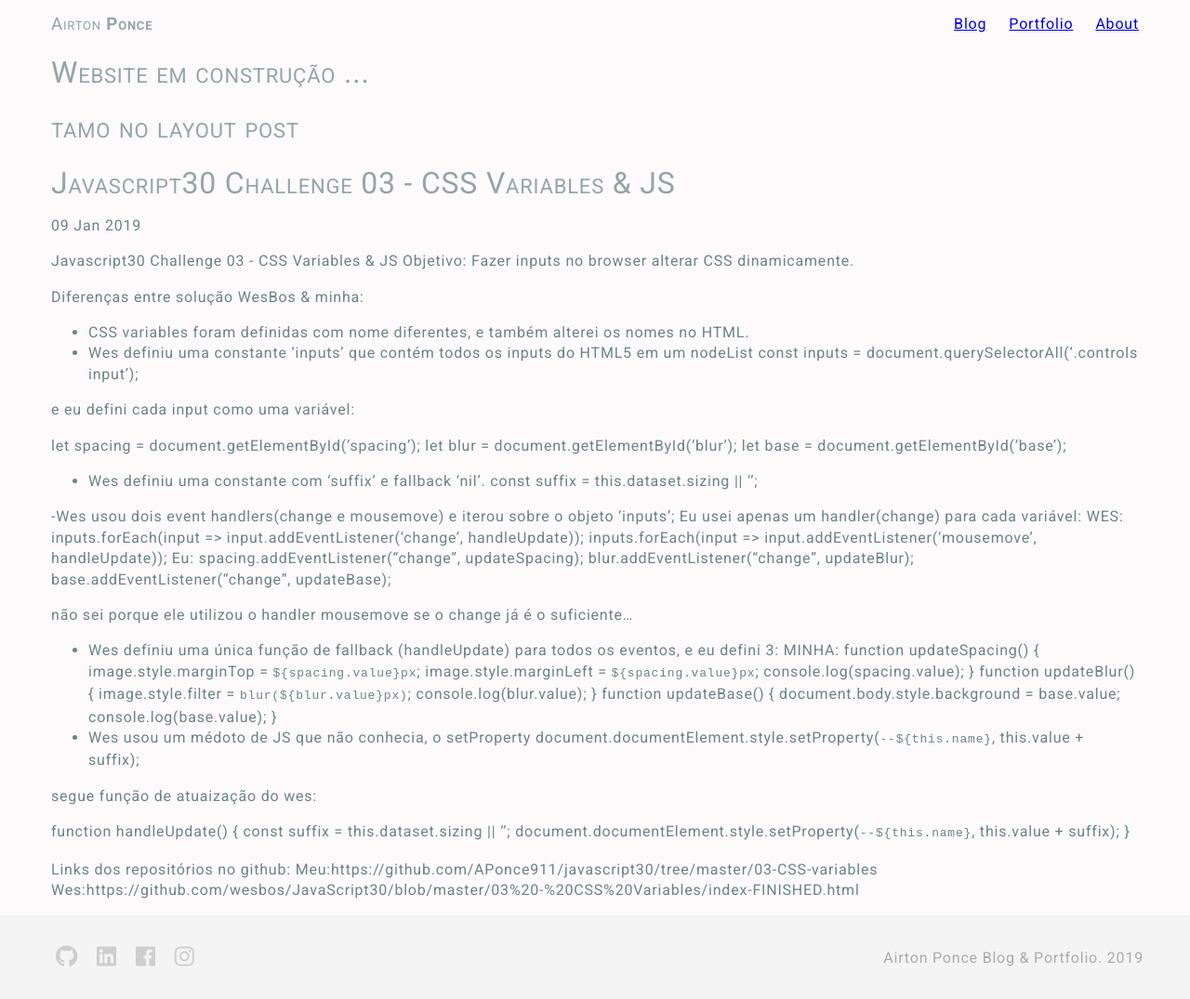
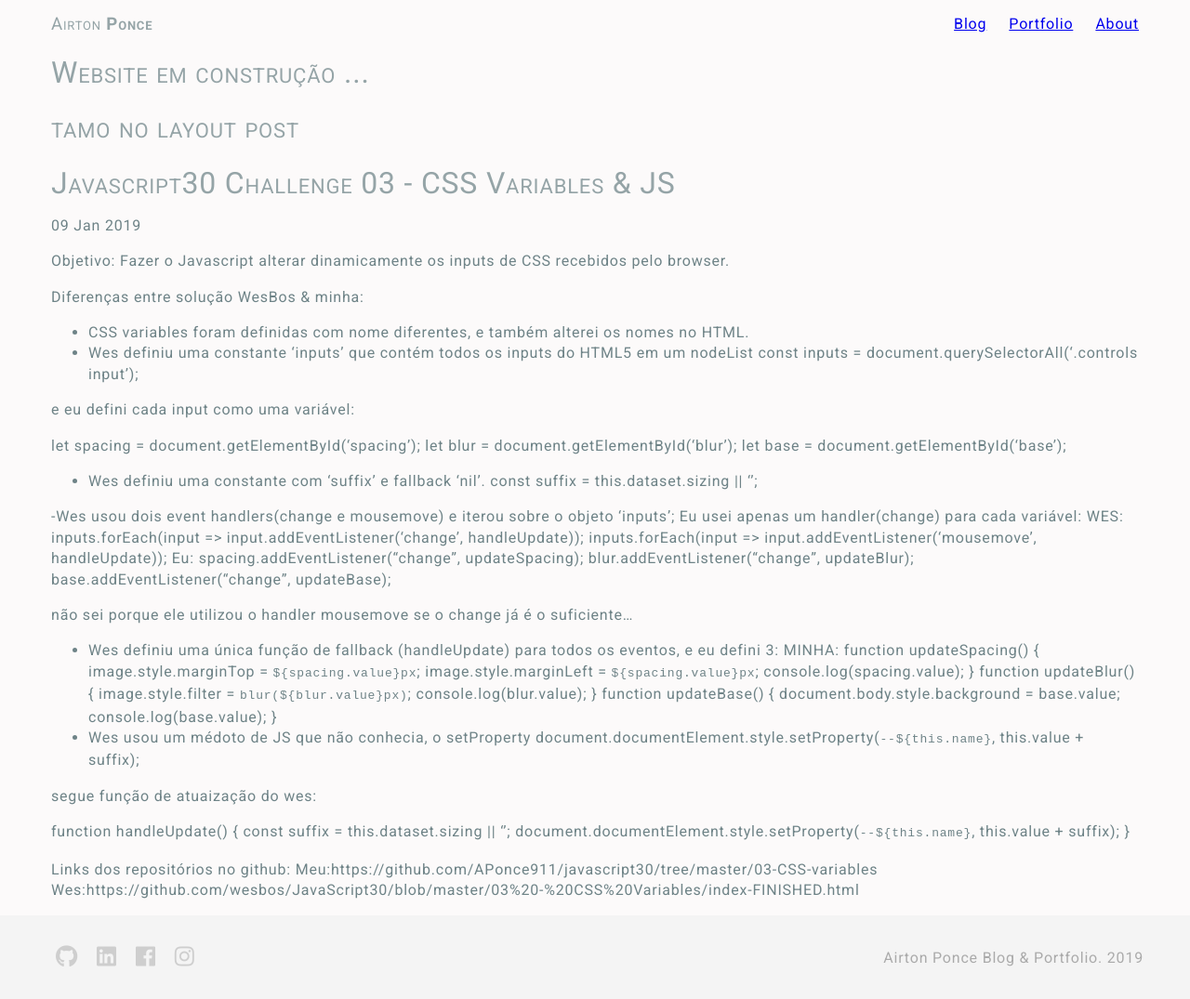
Before and after one commit to APonce911/jekyll-mywebsite, a Jekyll site: the page built from _posts/2019-01-09-Javascript30-03-CSS-Variables.md, in a window 1280 px wide. Shown: the whole page at 93% size. Built offline with Jekyll 4.4.1, drawn with Linux system fonts in a browser that asks for light colours; nearby versions of some CDN libraries.

Commit message:
update excerpt

```diff
--- a/_posts/2019-01-09-Javascript30-03-CSS-Variables.md
+++ b/_posts/2019-01-09-Javascript30-03-CSS-Variables.md
@@ -3,8 +3,7 @@
 title:  "Javascript30 Challenge 03 - CSS Variables & JS"
 date:   2019-01-09 17:18:00
 ---
-Javascript30 Challenge 03 - CSS Variables & JS
-Objetivo: Fazer inputs no browser alterar CSS dinamicamente.
+Objetivo: Fazer o Javascript alterar dinamicamente os inputs de CSS recebidos pelo browser.
 
 Diferenças entre solução WesBos & minha:
 - CSS variables foram definidas com nome diferentes, e também alterei os nomes no HTML.
```
